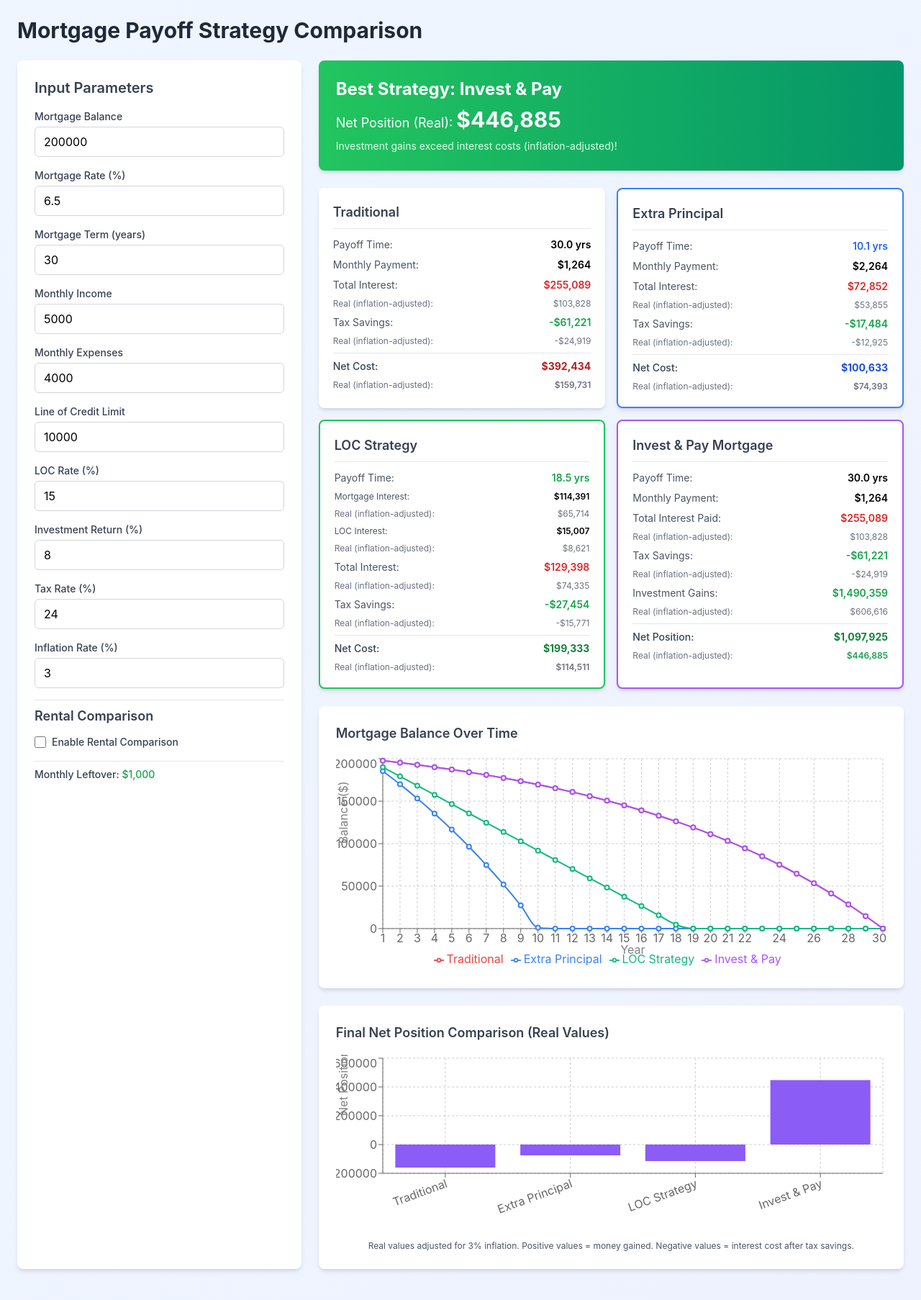
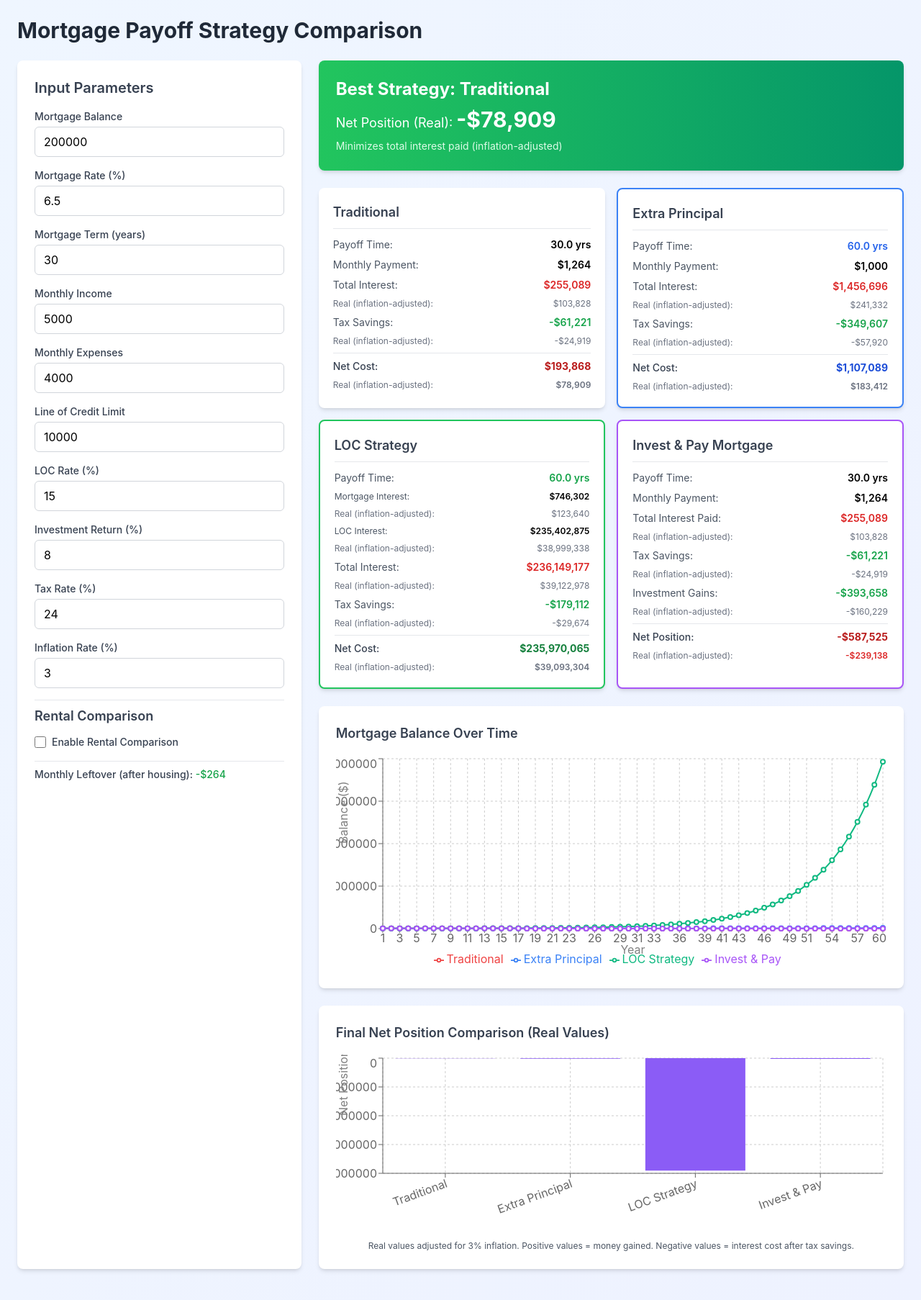
Before and after one commit to mhorbul/advanced-mortgage-calculator, a React (Create React App) app: page / in a window 1280 px wide. Shown: the top 1806 px of the page at 72% size. Built offline with nearby package versions, Linux system fonts and the light colour scheme.

Commit message:
Update expense calculation to include housing costs, always invest leftover when renting, and conditionally add maintenance to Net Cost

```diff
--- a/src/components/MortgageCalculator.jsx
+++ b/src/components/MortgageCalculator.jsx
@@ -48,7 +48,6 @@ export default function MortgageCalculator() {
     // Calculate home value from mortgage balance (80% LTV)
     const homeValue = mortgageBalance / 0.8;
 
-    const leftover = monthlyIncome - monthlyExpenses;
     const mortgageMonthlyRate = mortgageRate / 100 / 12;
     const locMonthlyRate = locRate / 100 / 12;
     const investmentMonthlyRate = investmentReturn / 100 / 12;
@@ -59,6 +58,9 @@ export default function MortgageCalculator() {
     const mortgagePayment = mortgageBalance *
       (mortgageMonthlyRate * Math.pow(1 + mortgageMonthlyRate, totalMonths)) /
       (Math.pow(1 + mortgageMonthlyRate, totalMonths) - 1);
+
+    // Calculate leftover after housing costs
+    const leftover = monthlyIncome - monthlyExpenses - mortgagePayment;
 
     // Calculate net rent cost for each strategy (opportunity cost of not renting)
     let netRentCost = 0;
@@ -300,7 +302,9 @@ export default function MortgageCalculator() {
     const invRealTaxSavings = invTotalTaxSavings / invInflationAdjustment;
     const invRealInvestmentBalance = finalInvestmentBalance / invInflationAdjustment;
     const invRealMaintenance = invTotalMaintenance / invInflationAdjustment;
-    const invRealNetPosition = invRealInvestmentBalance - (invRealInterest - invRealTaxSavings + invRealMaintenance);
+    const invRealNetPosition = enableRentalComparison ?
+      invRealInvestmentBalance - (invRealInterest - invRealTaxSavings + invRealMaintenance) :
+      invRealInvestmentBalance - (invRealInterest - invRealTaxSavings);
 
     // Rental Strategy (Rent instead of buying) - Only if enabled
     let rental = null;
@@ -389,7 +393,9 @@ export default function MortgageCalculator() {
         totalInterest: tradTotalInterest,
         totalTaxSavings: tradTotalTaxSavings,
         totalMaintenance: tradTotalMaintenance,
-        netInterest: tradTotalInterest - tradTotalTaxSavings + tradTotalMaintenance,
+        netInterest: enableRentalComparison ?
+          tradTotalInterest - tradTotalTaxSavings + tradTotalMaintenance :
+          tradTotalInterest - tradTotalTaxSavings,
         monthlyPayment: mortgagePayment,
         netRentCost: netRentCost,
         finalHomeValue: finalHomeValue,
@@ -397,15 +403,17 @@ export default function MortgageCalculator() {
         realTotalInterest: tradRealInterest,
         realTotalTaxSavings: tradRealTaxSavings,
         realTotalMaintenance: tradRealMaintenance,
-        realNetInterest: tradRealNetInterest,
+        realNetInterest: enableRentalComparison ?
+          tradRealInterest - tradRealTaxSavings + tradRealMaintenance :
+          tradRealInterest - tradRealTaxSavings,
         realNetRentCost: netRentCostReal,
         realFinalHomeValue: finalHomeValueReal,
         // Rental subsection data
         rental: enableRentalComparison ? {
           monthlyPayment: mortgagePayment * (1 - rentalDiscountPercent / 100),
           totalCost: (mortgagePayment * (1 - rentalDiscountPercent / 100)) * totalMonths,
-          investmentGain: 0, // Traditional method doesn't invest leftover
-          total: (mortgagePayment * (1 - rentalDiscountPercent / 100)) * totalMonths
+          investmentGain: leftover * totalMonths * (1 + investmentMonthlyRate), // Always invest leftover when renting
+          total: (mortgagePayment * (1 - rentalDiscountPercent / 100)) * totalMonths + (leftover * totalMonths * (1 + investmentMonthlyRate))
         } : null
       },
       extraPayment: {
@@ -414,7 +422,9 @@ export default function MortgageCalculator() {
         totalInterest: extraTotalInterest,
         totalTaxSavings: extraTotalTaxSavings,
         totalMaintenance: extraTotalMaintenance,
-        netInterest: extraTotalInterest - extraTotalTaxSavings + extraTotalMaintenance,
+        netInterest: enableRentalComparison ?
+          extraTotalInterest - extraTotalTaxSavings + extraTotalMaintenance :
+          extraTotalInterest - extraTotalTaxSavings,
         monthlyPayment: mortgagePayment + leftover,
         netRentCost: netRentCost,
         finalHomeValue: finalHomeValue,
@@ -422,15 +432,17 @@ export default function MortgageCalculator() {
         realTotalInterest: extraRealInterest,
         realTotalTaxSavings: extraRealTaxSavings,
         realTotalMaintenance: extraRealMaintenance,
-        realNetInterest: extraRealNetInterest,
+        realNetInterest: enableRentalComparison ?
+          extraRealInterest - extraRealTaxSavings + extraRealMaintenance :
+          extraRealInterest - extraRealTaxSavings,
         realNetRentCost: netRentCostReal,
         realFinalHomeValue: finalHomeValueReal,
         // Rental subsection data
         rental: enableRentalComparison ? {
           monthlyPayment: mortgagePayment * (1 - rentalDiscountPercent / 100),
           totalCost: (mortgagePayment * (1 - rentalDiscountPercent / 100)) * totalMonths,
-          investmentGain: 0, // Extra payment method doesn't invest leftover
-          total: (mortgagePayment * (1 - rentalDiscountPercent / 100)) * totalMonths
+          investmentGain: leftover * totalMonths * (1 + investmentMonthlyRate), // Always invest leftover when renting
+          total: (mortgagePayment * (1 - rentalDiscountPercent / 100)) * totalMonths + (leftover * totalMonths * (1 + investmentMonthlyRate))
         } : null
       },
       accelerated: {
@@ -441,7 +453,9 @@ export default function MortgageCalculator() {
         locInterest: accTotalLocInterest,
         totalTaxSavings: accTotalTaxSavings,
         totalMaintenance: accTotalMaintenance,
-        netInterest: accTotalInterest + accTotalLocInterest - accTotalTaxSavings + accTotalMaintenance,
+        netInterest: enableRentalComparison ?
+          accTotalInterest + accTotalLocInterest - accTotalTaxSavings + accTotalMaintenance :
+          accTotalInterest + accTotalLocInterest - accTotalTaxSavings,
         netRentCost: netRentCost,
         finalHomeValue: finalHomeValue,
         // Real (inflation-adjusted) values
@@ -450,15 +464,17 @@ export default function MortgageCalculator() {
         realLocInterest: accRealLocInterest,
         realTotalTaxSavings: accRealTaxSavings,
         realTotalMaintenance: accRealMaintenance,
-        realNetInterest: accRealNetInterest,
+        realNetInterest: enableRentalComparison ?
+          (accRealInterest + accRealLocInterest) - accRealTaxSavings + accRealMaintenance :
+          (accRealInterest + accRealLocInterest) - accRealTaxSavings,
         realNetRentCost: netRentCostReal,
         realFinalHomeValue: finalHomeValueReal,
         // Rental subsection data
         rental: enableRentalComparison ? {
           monthlyPayment: mortgagePayment * (1 - rentalDiscountPercent / 100),
           totalCost: (mortgagePayment * (1 - rentalDiscountPercent / 100)) * totalMonths,
-          investmentGain: 0, // LOC method doesn't invest leftover
-          total: (mortgagePayment * (1 - rentalDiscountPercent / 100)) * totalMonths
+          investmentGain: leftover * totalMonths * (1 + investmentMonthlyRate), // Always invest leftover when renting
+          total: (mortgagePayment * (1 - rentalDiscountPercent / 100)) * totalMonths + (leftover * totalMonths * (1 + investmentMonthlyRate))
         } : null
       },
       investment: {
@@ -467,17 +483,23 @@ export default function MortgageCalculator() {
         totalInterest: invTotalInterest,
         totalTaxSavings: invTotalTaxSavings,
         totalMaintenance: invTotalMaintenance,
-        netInterest: invTotalInterest - invTotalTaxSavings + invTotalMaintenance,
+        netInterest: enableRentalComparison ?
+          invTotalInterest - invTotalTaxSavings + invTotalMaintenance :
+          invTotalInterest - invTotalTaxSavings,
         monthlyPayment: mortgagePayment,
         investmentBalance: finalInvestmentBalance,
-        netPosition: finalInvestmentBalance - (invTotalInterest - invTotalTaxSavings + invTotalMaintenance),
+        netPosition: enableRentalComparison ?
+          finalInvestmentBalance - (invTotalInterest - invTotalTaxSavings + invTotalMaintenance) :
+          finalInvestmentBalance - (invTotalInterest - invTotalTaxSavings),
         netRentCost: netRentCost,
         finalHomeValue: finalHomeValue,
         // Real (inflation-adjusted) values
         realTotalInterest: invRealInterest,
         realTotalTaxSavings: invRealTaxSavings,
         realTotalMaintenance: invRealMaintenance,
-        realNetInterest: invRealInterest - invRealTaxSavings + invRealMaintenance,
+        realNetInterest: enableRentalComparison ?
+          invRealInterest - invRealTaxSavings + invRealMaintenance :
+          invRealInterest - invRealTaxSavings,
         realInvestmentBalance: invRealInvestmentBalance,
         realNetPosition: invRealNetPosition,
         realNetRentCost: netRentCostReal,
@@ -486,8 +508,8 @@ export default function MortgageCalculator() {
         rental: enableRentalComparison ? {
           monthlyPayment: mortgagePayment * (1 - rentalDiscountPercent / 100),
           totalCost: (mortgagePayment * (1 - rentalDiscountPercent / 100)) * totalMonths,
-          investmentGain: finalInvestmentBalance, // Investment method invests leftover
-          total: (mortgagePayment * (1 - rentalDiscountPercent / 100)) * totalMonths + finalInvestmentBalance
+          investmentGain: leftover * totalMonths * (1 + investmentMonthlyRate), // Always invest leftover when renting
+          total: (mortgagePayment * (1 - rentalDiscountPercent / 100)) * totalMonths + (leftover * totalMonths * (1 + investmentMonthlyRate))
         } : null
       },
       rental,
@@ -704,7 +726,7 @@ export default function MortgageCalculator() {
 
             <div className="pt-2 border-t border-gray-200">
               <div className="text-sm font-medium text-gray-700">
-                Monthly Leftover: <span className="text-green-600">{formatCurrency(calculations.leftover)}</span>
+                Monthly Leftover (after housing): <span className="text-green-600">{formatCurrency(calculations.leftover)}</span>
               </div>
             </div>
           </div>
```
